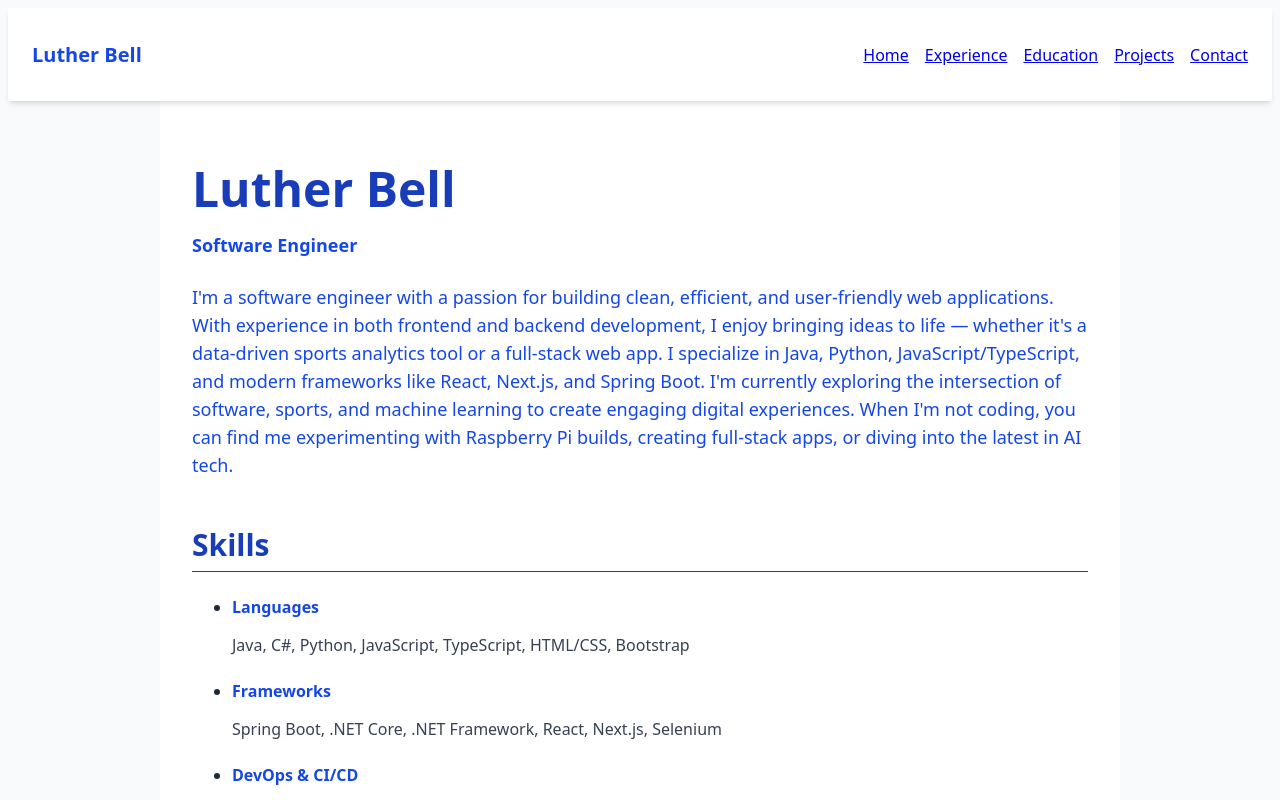
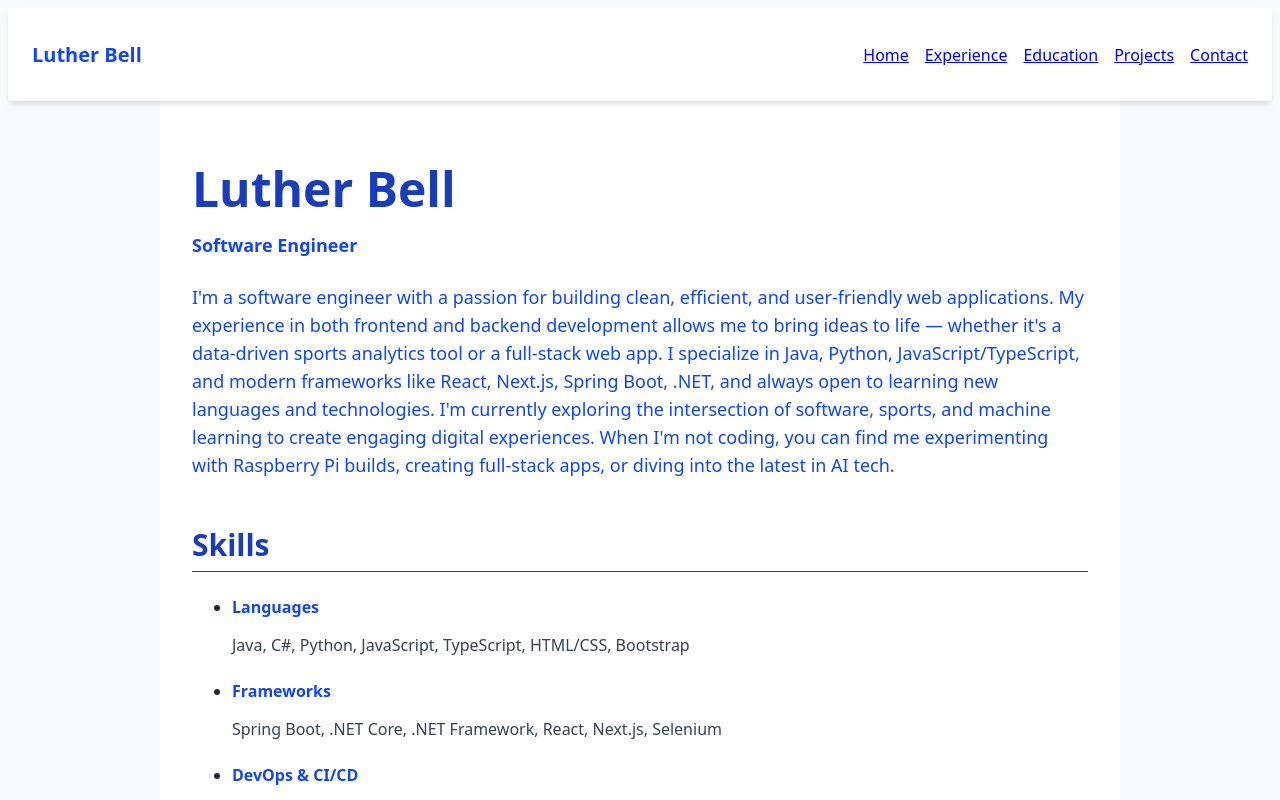
Before and after one commit to luDaDon/portfolioo, a Next.js app: page / in a window 1280 px wide. Shown: the top 800 px of the page. Built offline with nearby package versions, Linux system fonts and the light colour scheme.

Commit message:
last change

```diff
--- a/pages/index.tsx
+++ b/pages/index.tsx
@@ -15,9 +15,9 @@ export default function Home() {
         >
           <h1 className="text-4xl md:text-5xl font-bold text-blue-800 mb-4">Luther Bell</h1>
           <p className="text-lg font-bold text-blue-700 mb-6">Software Engineer</p>
-          <p className="text-lg text-blue-700 mb-6">I&apos;m a software engineer with a passion for building clean, efficient, and user-friendly web applications. With experience in both frontend and backend development, I enjoy bringing ideas to life — whether it&apos;s a data-driven sports analytics tool or a full-stack web app.
+          <p className="text-lg text-blue-700 mb-6">I&apos;m a software engineer with a passion for building clean, efficient, and user-friendly web applications. My experience in both frontend and backend development allows me to bring ideas to life — whether it&apos;s a data-driven sports analytics tool or a full-stack web app.
 
-I specialize in Java, Python, JavaScript/TypeScript, and modern frameworks like React, Next.js, and Spring Boot. I&apos;m currently exploring the intersection of software, sports, and machine learning to create engaging digital experiences.
+I specialize in Java, Python, JavaScript/TypeScript, and modern frameworks like React, Next.js, Spring Boot, .NET, and always open to learning new languages and technologies. I&apos;m currently exploring the intersection of software, sports, and machine learning to create engaging digital experiences.
 
 When I&apos;m not coding, you can find me experimenting with Raspberry Pi builds, creating full-stack apps, or diving into the latest in AI tech.</p>
         </motion.header>
```
